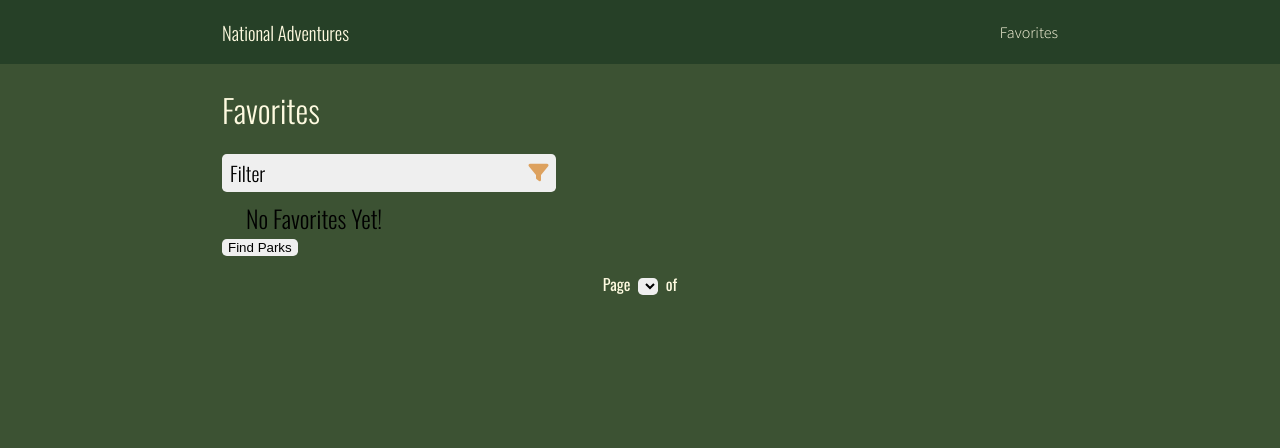
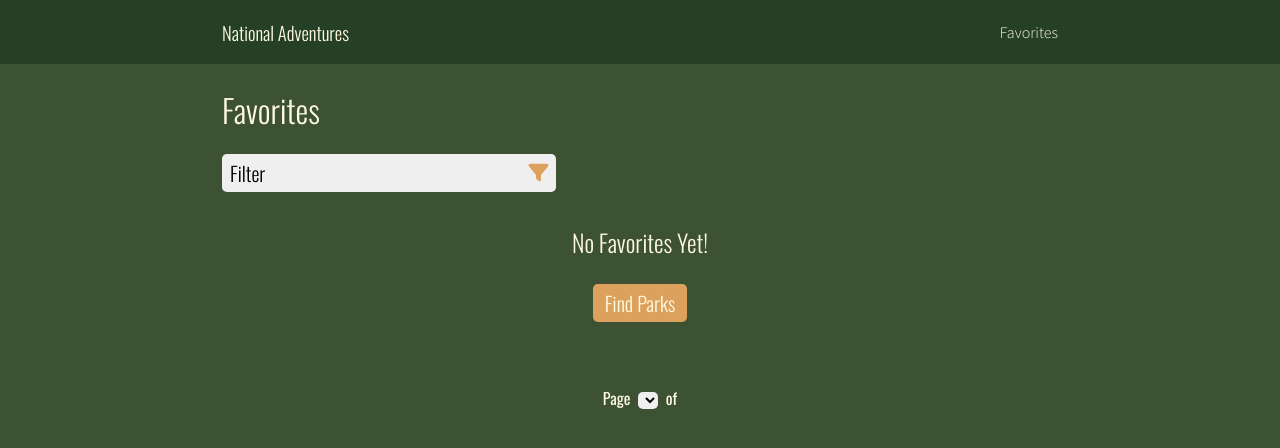
Before and after one commit to brendatrieu/national-adventures, a website: page index.html in a window 1280 px wide. Both pictures are taken after a click on the element "Favorites". Drawn offline with nearby package versions, Linux system fonts and the light colour scheme; no server answers.

Commit message:
Modified footer to be hidden if there are no favorites. Added button to route users back to the home page if they do not have favorites. Wrapped up feature 'user can favorite parks', issue #3.

```diff
--- a/css/styles.css
+++ b/css/styles.css
@@ -8,6 +8,7 @@ body {
 .page-header,
 .high-lvl-title,
 .more-info,
+.find-parks,
 .filter-bar,
 .general-header,
 .subheading {
@@ -89,10 +90,19 @@ img {
 }
 
 .more-info,
+.find-parks,
 a {
   background-color: #dda15e;
   color: #fefae0;
   padding: 0.25rem 0.75rem;
+}
+
+#no-results {
+  display: flex;
+  flex-direction: column;
+  align-items: center;
+  color: #fefae0;
+  padding: 1.5rem;
 }
 
 .page-num {
@@ -101,6 +111,11 @@ a {
   font-weight: 400;
   text-align: center;
   margin: 1rem auto;
+}
+
+.find-parks {
+  margin: 1.5rem;
+  font-size: 1.25rem;
 }
 
 #page-num {
--- a/index.html
+++ b/index.html
@@ -81,7 +81,7 @@
       <section class="" id="Favorites">
         <div class="hidden col-full" id="no-results">
           <h2 class="general-header">No Favorites Yet!</h2>
-          <button type="button">Find Parks</button>
+          <button class="find-parks" type="button">Find Parks</button>
         </div>
         <div class="" id="fav-parks">
 
--- a/js/main.js
+++ b/js/main.js
@@ -8,6 +8,7 @@ var $homePage = document.querySelector('#home-page');
 var $favorites = document.querySelector('#Favorites');
 var $noResults = document.querySelector('#no-results');
 var $favParks = document.querySelector('#fav-parks');
+var $findParks = document.querySelector('.find-parks');
 var $indivPark = document.querySelector('#individual-park');
 var $indivParkImg = document.querySelector('#indiv-park-img');
 var $address = document.querySelector('#address');
@@ -137,6 +138,8 @@ var renderPageNums = view => {
     if (data.view === 'Favorites') {
       if (data.favorites.length >= 10) {
         totalPages = Math.ceil(data.favorites.length / 10);
+      } else if (!data.favorites.length) {
+        $footer.classList.add('hidden');
       } else {
         totalPages = 1;
       }
@@ -338,6 +341,11 @@ $container.addEventListener('click', event => {
   }
 });
 
+$findParks.addEventListener('click', () => {
+  data.view = 'home-page';
+  viewSwap();
+});
+
 document.addEventListener('DOMContentLoaded', () => {
   data.firstLoad = true;
   viewSwap();
```
